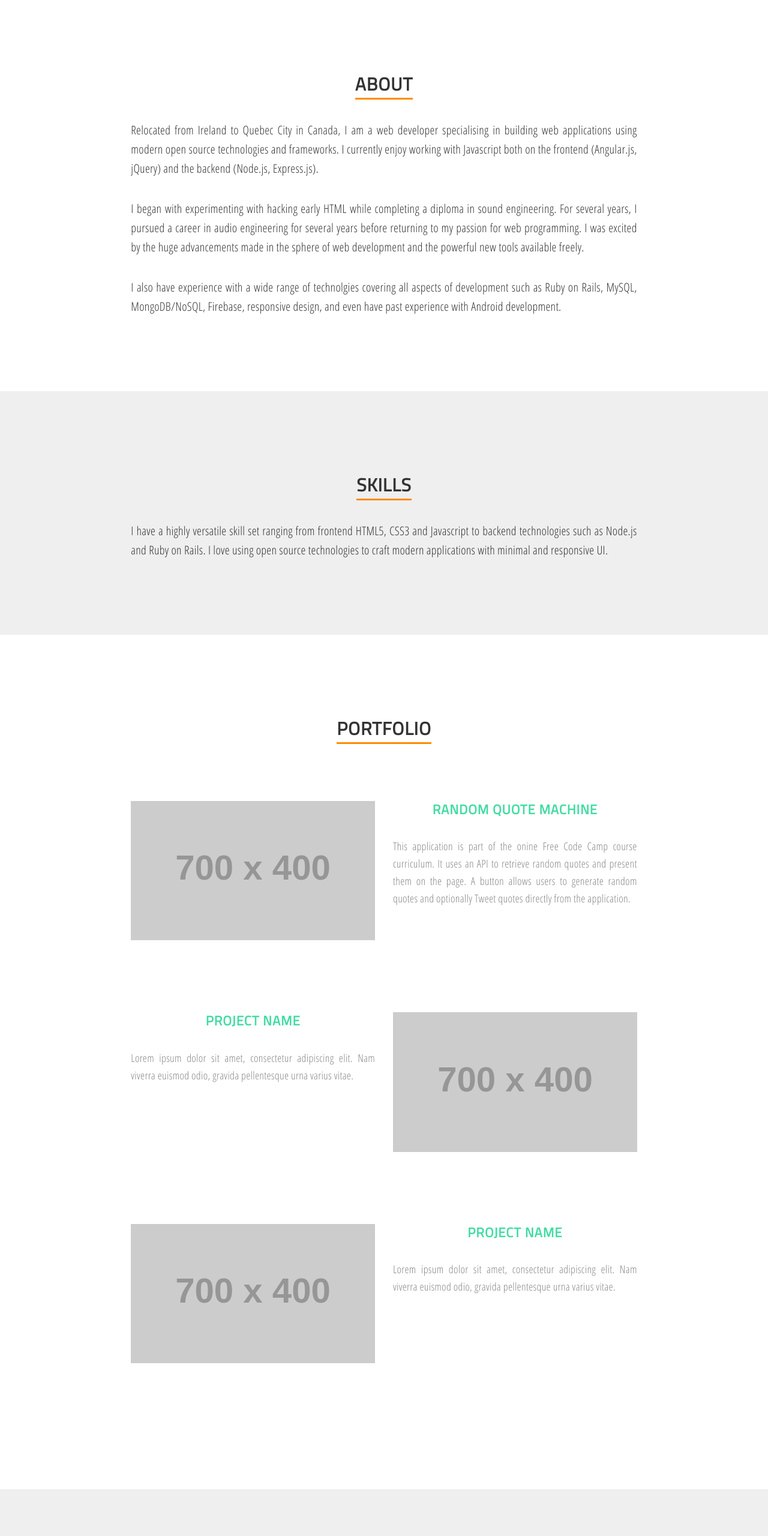
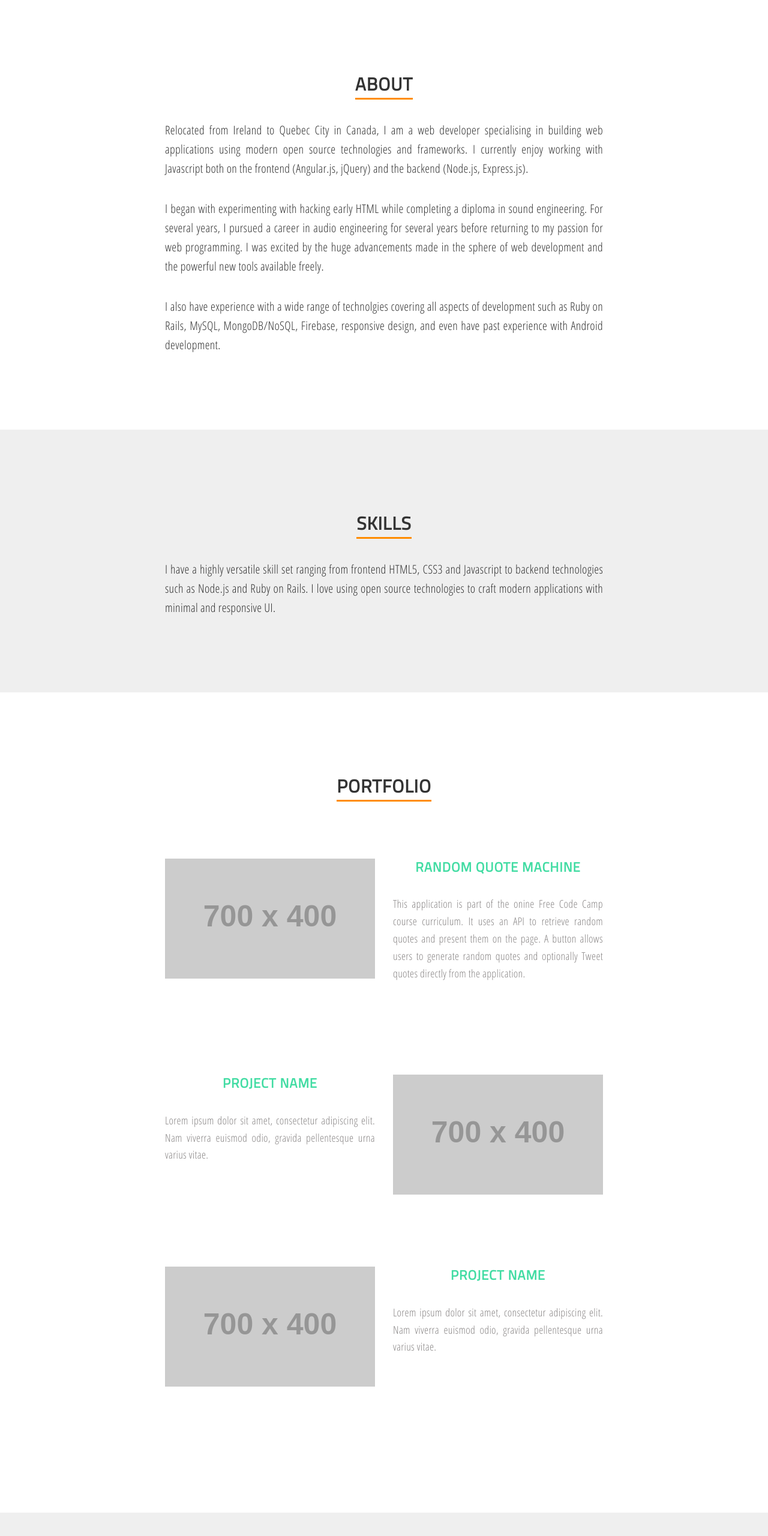
Before and after one commit to maccana/maccana.github.io, a website: page index.html in a window 1280 px wide. Shown: the part 816-3376 px from the top of the page at 60% size. Drawn offline with nearby package versions, Linux system fonts and the light colour scheme; some packages are replaced by stand-ins of ours; placeholder pictures from the web are drawn by us.

Commit message:
Fixed missing container class on sections restoring text margins on mobile

```diff
--- a/index.html
+++ b/index.html
@@ -100,7 +100,7 @@
     <!-- NOTE: all Sections prev had container class -->
     <!-- About Section -->
     <section id="about" class="content-section text-center">
-        <div class="row">
+        <div class="container">
             <div class="col-lg-8 col-lg-offset-2">
                 <h2 class="section-title">About</h2>
                 <p>Relocated from Ireland to Quebec City in Canada, I am a web developer specialising in building web applications using modern open source technologies and frameworks. I currently enjoy working with Javascript both on the frontend (Angular.js, jQuery) and the backend (Node.js, Express.js).  </p>
@@ -112,7 +112,7 @@
 
     <!-- Skills / Services Section -->
     <section id="skills" class="content-section text-center">
-        <div class="row">
+        <div class="container">
             <div class="col-lg-8 col-lg-offset-2">
                 <h2 class="section-title">Skills</h2>
                 <p>I have a highly versatile skill set ranging from frontend HTML5, CSS3 and Javascript to backend technologies such as Node.js and Ruby on Rails. I love using open source technologies to craft modern applications with minimal and responsive UI.</p>
@@ -145,7 +145,7 @@
 
     <!-- Portfolio Section -->
     <section id="portfolio" class="content-section text-center">
-        <div class="row">
+        <div class="container">
             <div class="col-lg-8 col-lg-offset-2">
                 <div class="section-intro">
                     <h2 class="section-title">Portfolio</h2>
@@ -196,7 +196,7 @@
 
     <!-- Contact Section -->
     <section id="contact" class="content-section text-center">
-        <div class="row">
+        <div class="container">
             <div class="col-lg-8 col-lg-offset-2">
                 <h2>Get in touch!</h2>
                 <p>I am currently for hire in the Quebec City area or remotely should your project require. If you would like me to work on your next project, give feedback or just say hello, please feel free to email me.</p>
```
